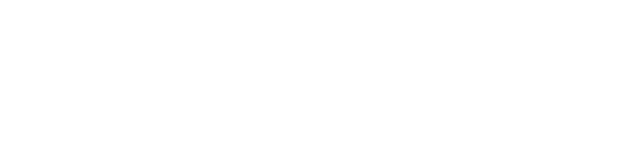
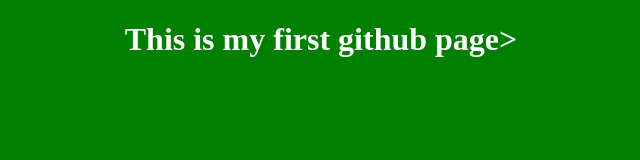
Before and after one commit to fzancanaro/portfolio, a plain HTML site: page index.html in a window 1280 px wide. Shown: the whole page, without its empty margins (319-959 px from the left). Drawn offline with Linux system fonts and the light colour scheme.

Commit message:
Update index.html

```diff
--- a/index.html
+++ b/index.html
@@ -3,6 +3,18 @@
 <html lang="en">
 
 
-  <title>My Portfolio</title>
+  <title>
+    My Portfolio
+  </title>
 
+  <body>
+    <h1>This is my first github page></hi>
+  </body>
+
+ <style>
+  body{
+  background-color:green;
+  color:#fff;
+  text-align:center
+  }
 </html>
```
